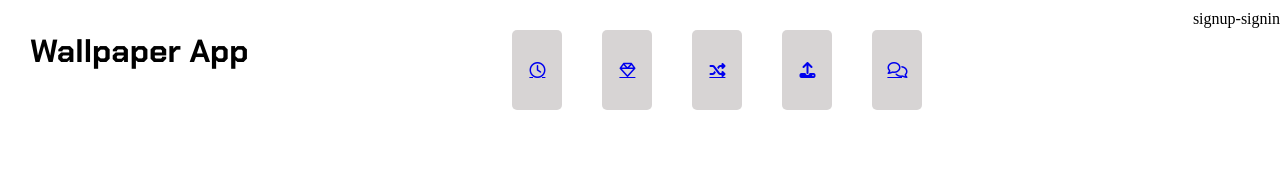
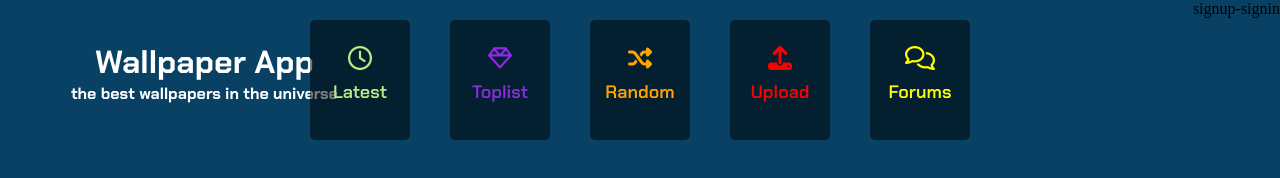
Before and after one commit to admahammad1104/Wallpaper-App-Vanilla-Frontend, a plain HTML site: page index.html in a window 1280 px wide. Drawn offline with Linux system fonts and the light colour scheme.

Commit message:
improve the header section styling

```diff
--- a/index.html
+++ b/index.html
@@ -18,21 +18,42 @@
   </head>
   <body class="body">
     <header class="header">
-      <h1 class="header-section logo">Wallpaper App</h1>
+      <div class="header-section">
+        <h1 class="title">
+          <div class="logo">Wallpaper App</div>
+          <div class="moto">the best wallpapers in the universe</div>
+        </h1>
+      </div>
       <div class="header-section nav">
-        <a href="#"
-          ><div class="nav-box"><i class="fa-regular fa-clock"></i></div
-        ></a>
-        <a href="#"
-          ><div class="nav-box"><i class="fa-regular fa-gem"></i></div></a
-        ><a href="#"
-          ><div class="nav-box"><i class="fa-solid fa-shuffle"></i></div></a
-        ><a href="#"
-          ><div class="nav-box"><i class="fa-solid fa-upload"></i></div></a
-        ><a href="#"
-          ><div class="nav-box"><i class="fa-regular fa-comments"></i></div
-        ></a>
+        <a href="#" class="nav-link"
+          ><div class="nav-box latest-nav-box">
+            <i class="fa-regular fa-clock"></i>
+            <div class="nav-text">Latest</div>
+          </div></a
+        >
+        <a href="#" class="nav-link"
+          ><div class="nav-box toplist-nav-box">
+            <i class="fa-regular fa-gem"></i>
+            <div class="nav-text">Toplist</div>
+          </div></a
+        ><a href="#" class="nav-link"
+          ><div class="nav-box random-nav-box">
+            <i class="fa-solid fa-shuffle"></i>
+            <div class="nav-text">Random</div>
+          </div></a
+        ><a href="#" class="nav-link"
+          ><div class="nav-box upload-nav-box">
+            <i class="fa-solid fa-upload"></i>
+            <div class="nav-text">Upload</div>
+          </div></a
+        ><a href="#" class="nav-link"
+          ><div class="nav-box forums-nav-box">
+            <i class="fa-regular fa-comments"></i>
+            <div class="nav-text">Forums</div>
+          </div></a
+        >
       </div>
+      <div class="header-section"></div>
       <div class="signup-signin">signup-signin</div>
     </header>
   </body>
--- a/styles/style.css
+++ b/styles/style.css
@@ -2,40 +2,77 @@
   width: 100vw;
   height: 100vh;
   margin: 0;
+  background-color: rgb(8, 65, 100);
 }
 .header {
   display: flex;
   flex-direction: row;
-  margin: 10px;
 }
 .signup-signin {
   position: fixed;
   right: 0;
 }
 .header-section {
+  padding: 20px;
+  font-family: "Chakra Petch", sans-serif;
+  margin: 0 auto;
   width: 33vw;
-  padding: 20px;
 }
 .logo {
-  font-family: "Chakra Petch", sans-serif;
   font-weight: 900;
   font-style: normal;
   margin: 0;
+  color: white;
 }
 .nav {
   display: flex;
   flex-direction: row;
+  text-align: center;
+  justify-content: center;
+  margin: 0 auto;
 }
 .nav-box {
   margin: 0 20px;
-  background-color: rgba(109, 99, 99, 0.274);
-  width: 50px;
-  height: 80px;
+  background-color: rgba(0, 0, 0, 0.514);
+  width: 100px;
+  height: 120px;
   display: flex;
+  flex-direction: column;
   align-items: center;
   justify-content: center;
   border-radius: 5px;
+  font-size: x-large;
+  font-weight: 600;
 }
 .nav-box:hover {
-  background-color: rgba(109, 99, 99, 0.185);
+  background-color: rgba(44, 88, 116, 0.548);
 }
+.nav-link {
+  text-decoration: none;
+}
+.latest-nav-box {
+  color: rgb(184, 235, 134);
+}
+.toplist-nav-box {
+  color: blueviolet;
+}
+.random-nav-box {
+  color: orange;
+}
+.upload-nav-box {
+  color: red;
+}
+.forums-nav-box {
+  color: yellow;
+}
+.nav-text {
+  padding: 10px;
+  font-size: large;
+}
+.moto {
+  font-size: medium;
+  color: white;
+}
+.title {
+  text-align: center;
+}
```
